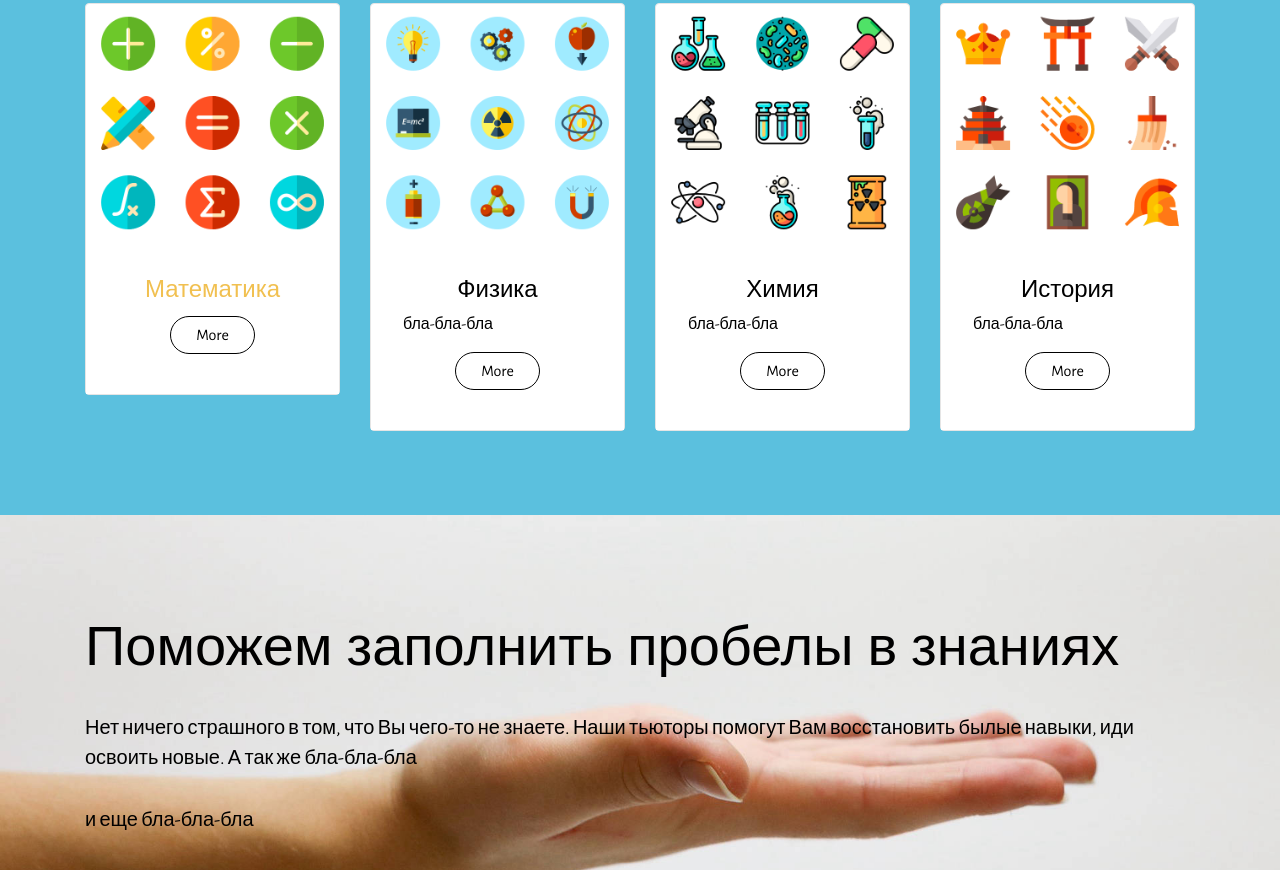
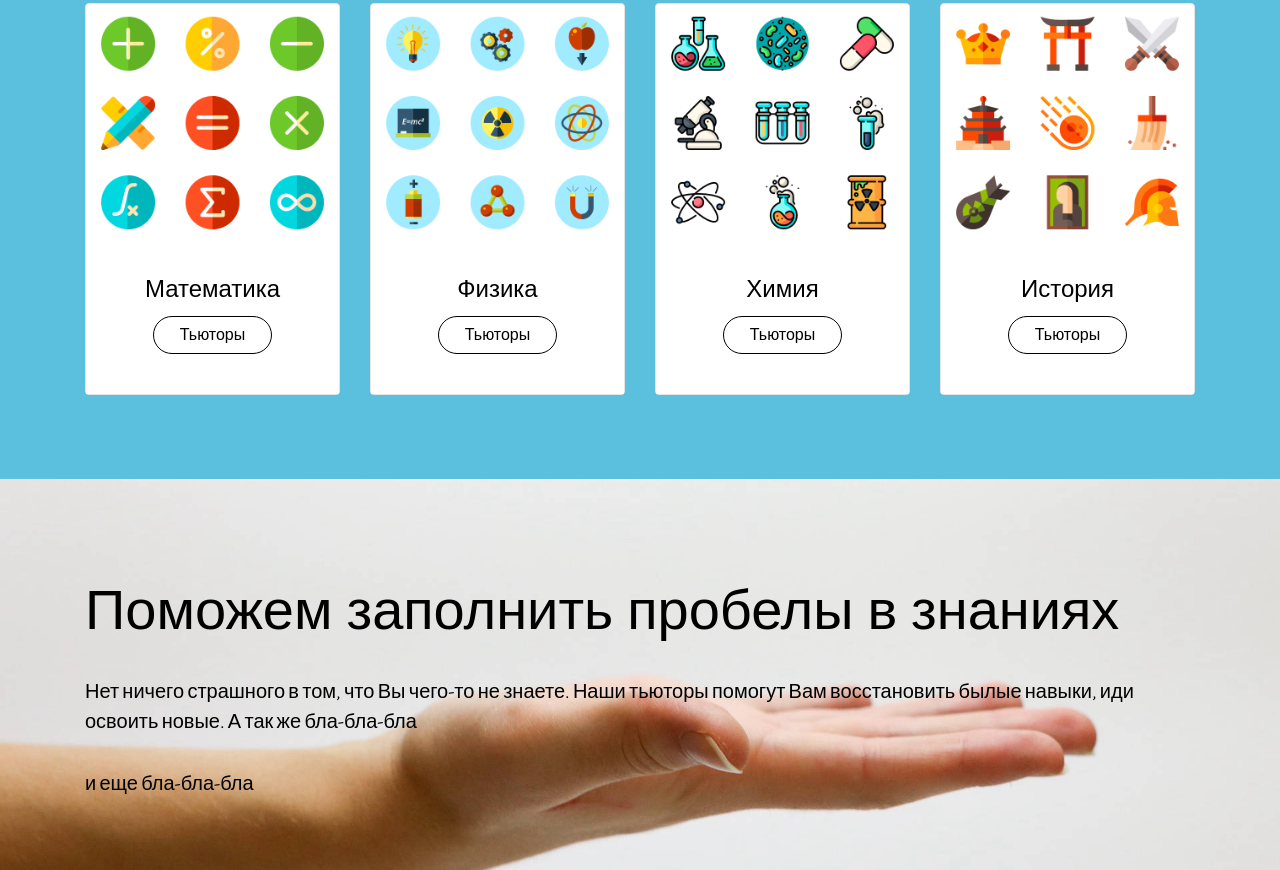
Before and after one commit to stud-less/stud-less.github.io, a plain HTML site: page index.html in a window 1280 px wide. Shown: the part 869-1739 px from the top of the page. Drawn offline with nearby package versions, Linux system fonts and the light colour scheme.

Commit message:
create github pages

```diff
--- a/index.html
+++ b/index.html
@@ -69,9 +69,9 @@
                 <div class="card cart-block">
                     <div><img src="assets/images/261934-math-symbols-600x564.png" class="card-img-top"></div>
                     <div class="card-block">
-                        <h4 class="card-title text-xs-center"><a href="page1.html">Математика</a></h4>
+                        <h4 class="card-title text-xs-center">Математика</h4>
                         <p class="card-text"></p>
-                        <div class="text-xs-center"><a href="https://mobirise.com" class="btn btn-secondary-outline">More</a></div>
+                        <div class="text-xs-center"><a href="page1.html" class="btn btn-secondary-outline">Тьюторы</a></div>
                     </div>
                 </div>
             </div>
@@ -80,8 +80,8 @@
                     <div><img src="assets/images/229621-physics-600x564.png" class="card-img-top"></div>
                     <div class="card-block">
                         <h4 class="card-title text-xs-center">Физика</h4>
-                        <p class="card-text">бла-бла-бла</p>
-                        <div class="text-xs-center"><a href="https://mobirise.com" class="btn btn-secondary-outline">More</a></div>
+                        <p class="card-text"></p>
+                        <div class="text-xs-center"><a href="page1.html" class="btn btn-secondary-outline">Тьюторы</a></div>
                     </div>
                 </div>
             </div>
@@ -90,8 +90,8 @@
                     <div><img src="assets/images/1176204-chemistry-600x564.png" class="card-img-top"></div>
                     <div class="card-block">
                         <h4 class="card-title text-xs-center">Химия</h4>
-                        <p class="card-text">бла-бла-бла</p>
-                        <div class="text-xs-center"><a href="https://mobirise.com" class="btn btn-secondary-outline">More</a></div>
+                        <p class="card-text"></p>
+                        <div class="text-xs-center"><a href="page1.html" class="btn btn-secondary-outline">Тьюторы</a></div>
                     </div>
                 </div>
             </div>
@@ -100,8 +100,8 @@
                     <div><img src="assets/images/1198914-history-600x564.png" class="card-img-top"></div>
                     <div class="card-block">
                         <h4 class="card-title text-xs-center">История</h4>
-                        <p class="card-text">бла-бла-бла</p>
-                        <div class="text-xs-center"><a href="https://mobirise.com" class="btn btn-secondary-outline">More</a></div>
+                        <p class="card-text"></p>
+                        <div class="text-xs-center"><a href="page1.html" class="btn btn-secondary-outline">Тьюторы</a> </div>
                     </div>
                 </div>
             </div>
@@ -220,7 +220,7 @@
 
                 <div data-form-alert="true"><div hidden="" data-form-alert-success="true">Спасибо за Ваше сообщение, постараемся ответить как можно скорее!</div></div>
                 <form action="https://mobirise.com/" method="post" data-form-title="Остались вопросы? Пишите!">
-                    <input type="hidden" value="pOCfL5upnSpS9dhqm8vAb0Q6WDEquknU2FakPJzg5v5lOkYZHpM4nSfE28etkdw4DJFro1Z4In6KUDUUN1Lgmi/PHyVn4fjDPMKyeLwOnvL7W5arMBJPtoMiTeF3qoET" data-form-email="true">
+                    <input type="hidden" value="dvGYUQWtsepmS9NLhGKdrOUdJcR4rPKIH1ZHQXQOQkU4RSpxtnqPowIIToGUM2VliYoYe6l4r+BapgwrmT12clTwMXd/irDV30J53CuWuQe/SjSEWxcFP+yv/1OG95Tg" data-form-email="true">
                     <div class="form-group">
                         <input type="text" class="form-control" name="name" required="" placeholder="Имя*" data-form-field="Name">
                     </div>
```
Also changed, not shown: page1.html (+4 -4 lines), 1 other file.
